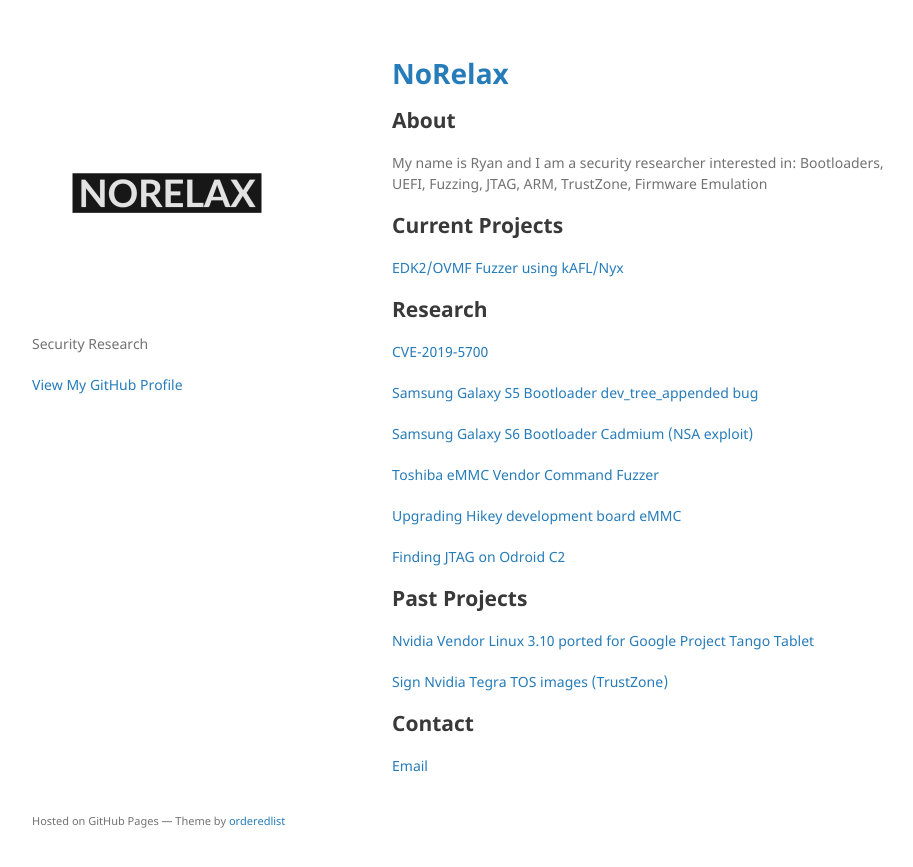
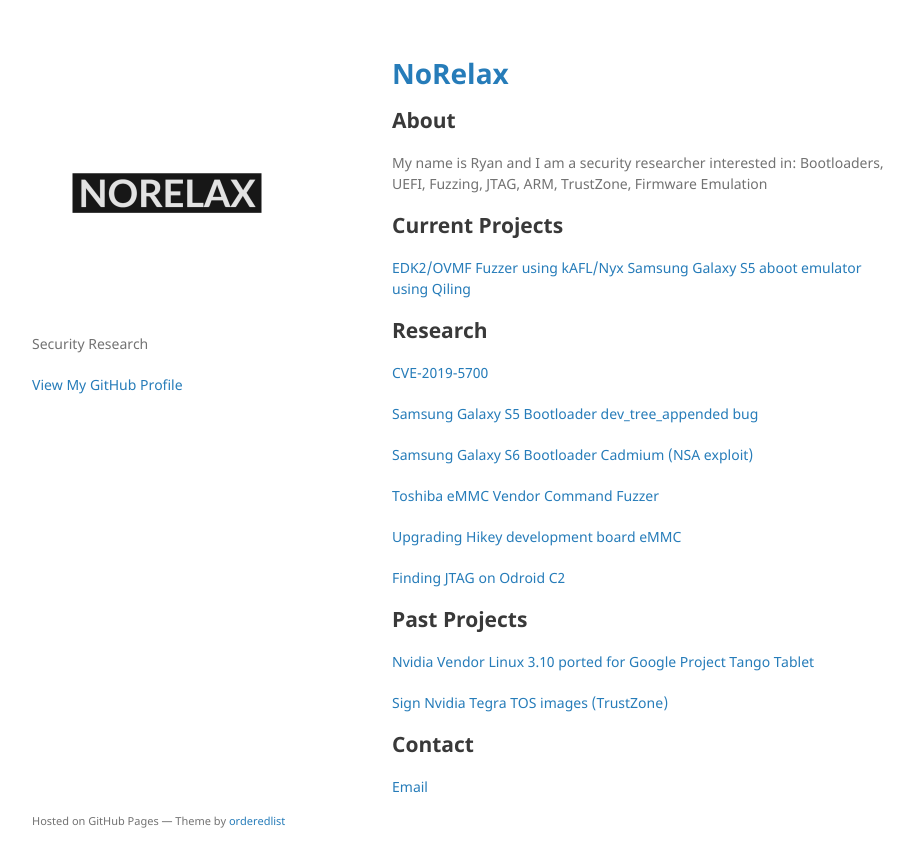
Before and after one commit to oscardagrach/oscardagrach.github.io, a Jekyll site: the page built from index.md, in a window 1280 px wide. Shown: the top 867 px of the page, without its empty margins (178-1091 px from the left). Built offline with Jekyll 4.4.1, drawn with Linux system fonts in a browser that asks for light colours; our own code applies the rules of GitHub Pages for plain Markdown files.

Commit message:
Update index.md

```diff
--- a/index.md
+++ b/index.md
@@ -5,6 +5,7 @@ My name is Ryan and I am a security researcher interested in: Bootloaders, UEFI,
 
 ## Current Projects
 [EDK2/OVMF Fuzzer using kAFL/Nyx](https://github.com/oscardagrach/uefi_fuzzer)
+[Samsung Galaxy S5 aboot emulator using Qiling](https://github.com/oscardagrach/galaxy_s5_aboot_emulator)
 
 ## Research
 [CVE-2019-5700](https://github.com/oscardagrach/CVE-2019-5700)
```
